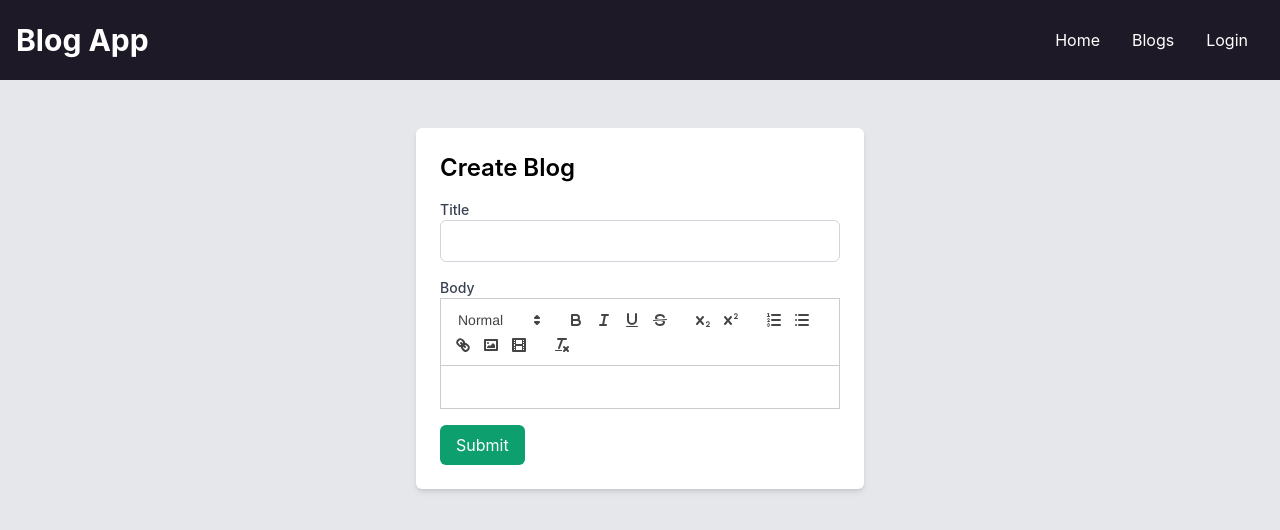
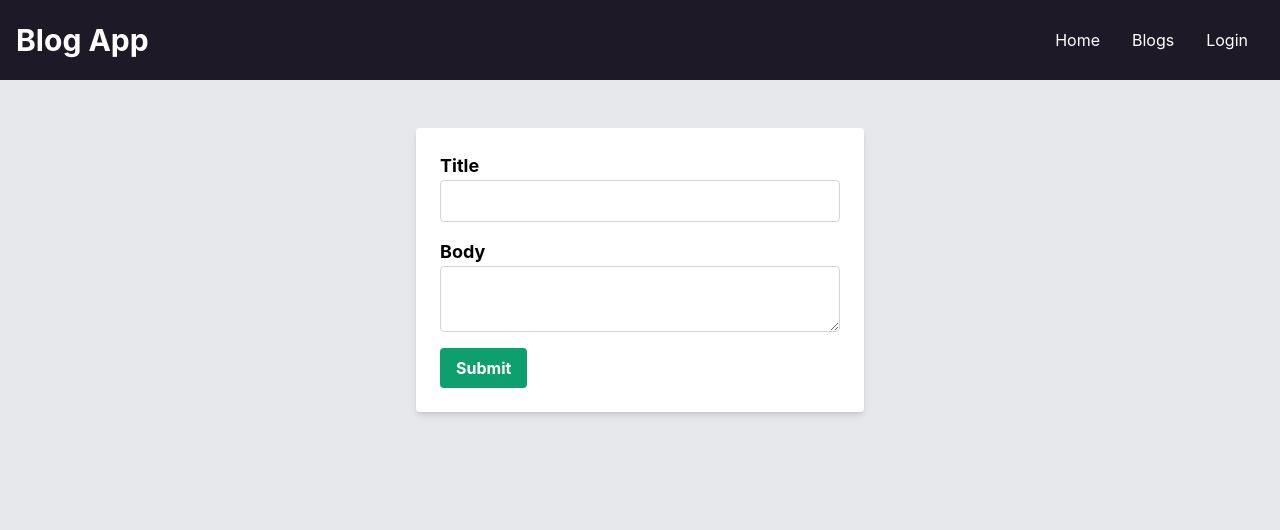
Before and after one commit to LeoN3K0/blog-frontend, a React (Create React App) app: page /createblog in a window 1280 px wide. Shown: the top 530 px of the page. Built offline with nearby package versions, Linux system fonts and the light colour scheme.

Commit message:
security checks

```diff
--- a/src/components/CreateBlog.js
+++ b/src/components/CreateBlog.js
@@ -1,39 +1,45 @@
-import React, { useState } from "react";
-import ReactQuill from "react-quill";
-import "react-quill/dist/quill.snow.css";
-import BlogService from "../services/blog.service";
+import React, { useState, } from "react";
+import BlogDataService from "../services/blog.service";
+import AuthService from "../services/auth.service";
 
 const CreateBlog = () => {
   const initialBlogState = {
+    id: null,
     title: "",
-    body: ""
+    body: "",
+    published: false,
+    author: "",
+    publisheddate: "",
   };
   const [blog, setBlog] = useState(initialBlogState);
   const [submitted, setSubmitted] = useState(false);
+  const currentUser = AuthService.getCurrentUser();
+  const currentDate = new Date().toLocaleDateString();
+
 
   const handleInputChange = event => {
     const { name, value } = event.target;
     setBlog({ ...blog, [name]: value });
   };
 
-  const handleEditorChange = value => {
-    setBlog({ ...blog, body: value });
-  };
-
-  const handleImageUpload = file => {
-    // Implement your image upload logic here
-    // You can use libraries like Cloudinary, Firebase Storage, etc.
-  };
-
   const saveBlog = () => {
-    const data = {
+    var data = {
       title: blog.title,
-      body: blog.body
+      body: blog.body,
+      author: currentUser.username,
+      publisheddate: currentDate
     };
 
-    BlogService.create(data)
+    BlogDataService.create(data)
       .then(response => {
-        setBlog(initialBlogState);
+        setBlog({
+          id: response.data.id,
+          title: response.data.title,
+          body: response.data.description,
+          published: response.data.published,
+          author: currentUser.username,
+          publisheddate: currentDate
+        });
         setSubmitted(true);
         console.log(response.data);
       })
@@ -42,78 +48,55 @@ const CreateBlog = () => {
       });
   };
 
-  const resetForm = () => {
+  const newBlog = () => {
     setBlog(initialBlogState);
     setSubmitted(false);
   };
 
   return (
     <div className="bg-gray-200 pt-[80px] min-h-screen">
-      <div className="container mx-auto px-8 py-12">
-        <div className="max-w-md mx-auto bg-white rounded-md shadow-md p-6">
+      <div className="ontainer mx-auto px-8 py-12">
+        <div className="max-w-md mx-auto bg-white rounded p-6 shadow-md">
           {submitted ? (
-            <div>
-              <h4 className="text-lg font-semibold mb-4">
-                You submitted successfully!
-              </h4>
+            <div className="text-center">
+              <h4 className="text-2xl font-bold mb-4">You submitted successfully!</h4>
               <button
-                className="px-4 py-2 bg-green-500 text-white rounded-md"
-                onClick={resetForm}
+                className="bg-green-500 hover:bg-green-600 text-white font-bold py-2 px-4 rounded"
+                onClick={newBlog}
               >
-                Add Another Blog
+                Add
               </button>
             </div>
           ) : (
             <div>
-              <h2 className="text-2xl font-semibold mb-4">Create Blog</h2>
               <div className="mb-4">
-                <label
-                  htmlFor="title"
-                  className="block text-sm font-medium text-gray-700"
-                >
-                  Title
-                </label>
+                <label htmlFor="title" className="text-lg font-bold">Title</label>
                 <input
                   type="text"
+                  className="block w-full border border-gray-300 rounded px-4 py-2"
                   id="title"
                   required
                   value={blog.title}
                   onChange={handleInputChange}
                   name="title"
-                  className="border border-gray-300 rounded-md px-4 py-2 w-full"
                 />
               </div>
+
               <div className="mb-4">
-                <label
-                  htmlFor="body"
-                  className="block text-sm font-medium text-gray-700"
-                >
-                  Body
-                </label>
-                <ReactQuill
+                <label htmlFor="body" className="text-lg font-bold">Body</label>
+                <textarea
+                  className="block w-full border border-gray-300 rounded px-4 py-2"
+                  id="body"
+                  required
                   value={blog.body}
-                  onChange={handleEditorChange}
-                  className="bg-white"
-                  modules={{
-                    toolbar: {
-                      container: [
-                        [{ header: [1, 2, 3, 4, 5, 6, false] }],
-                        ["bold", "italic", "underline", "strike"],
-                        [{ script: "sub" }, { script: "super" }],
-                        [{ list: "ordered" }, { list: "bullet" }],
-                        ["link", "image", "video"],
-                        ["clean"]
-                      ],
-                      handlers: {
-                        image: handleImageUpload // Handle image upload
-                      }
-                    }
-                  }}
+                  onChange={handleInputChange}
+                  name="body"
                 />
               </div>
+
               <button
                 onClick={saveBlog}
-                className="px-4 py-2 bg-green-500 text-white rounded-md"
+                className="bg-green-500 hover:bg-green-600 text-white font-bold py-2 px-4 rounded"
               >
                 Submit
               </button>
--- a/src/http-common.js
+++ b/src/http-common.js
@@ -3,6 +3,7 @@ import axios from "axios";
 export default axios.create({
   baseURL: "http://localhost:8080/api",
   headers: {
-    "Content-type": "application/json"
+    "Content-type": "application/json",
+    "Authorization": "Bearer eyJhbGciOiJIUzI1NiJ9.eyJzdWIiOiJlbWFsYmVyZyIsImlhdCI6MTY4ODA1ODM2NCwiZXhwIjoxNjg4MTQ0NzY0fQ.MIEcC8GKxlSg5782QOgTyLfm096saW3krcaw-yFsQ0Q"
   }
 });
```
